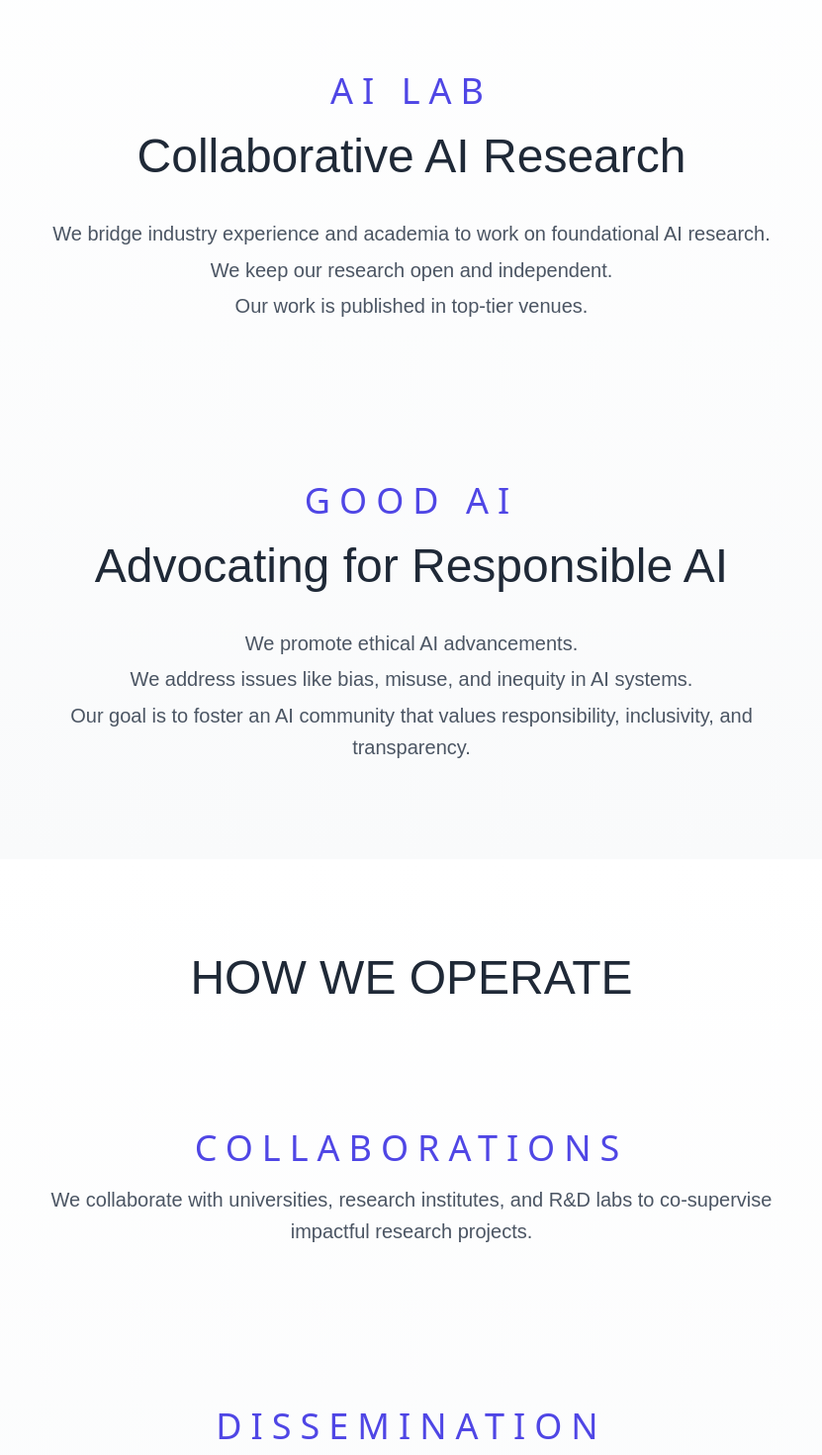
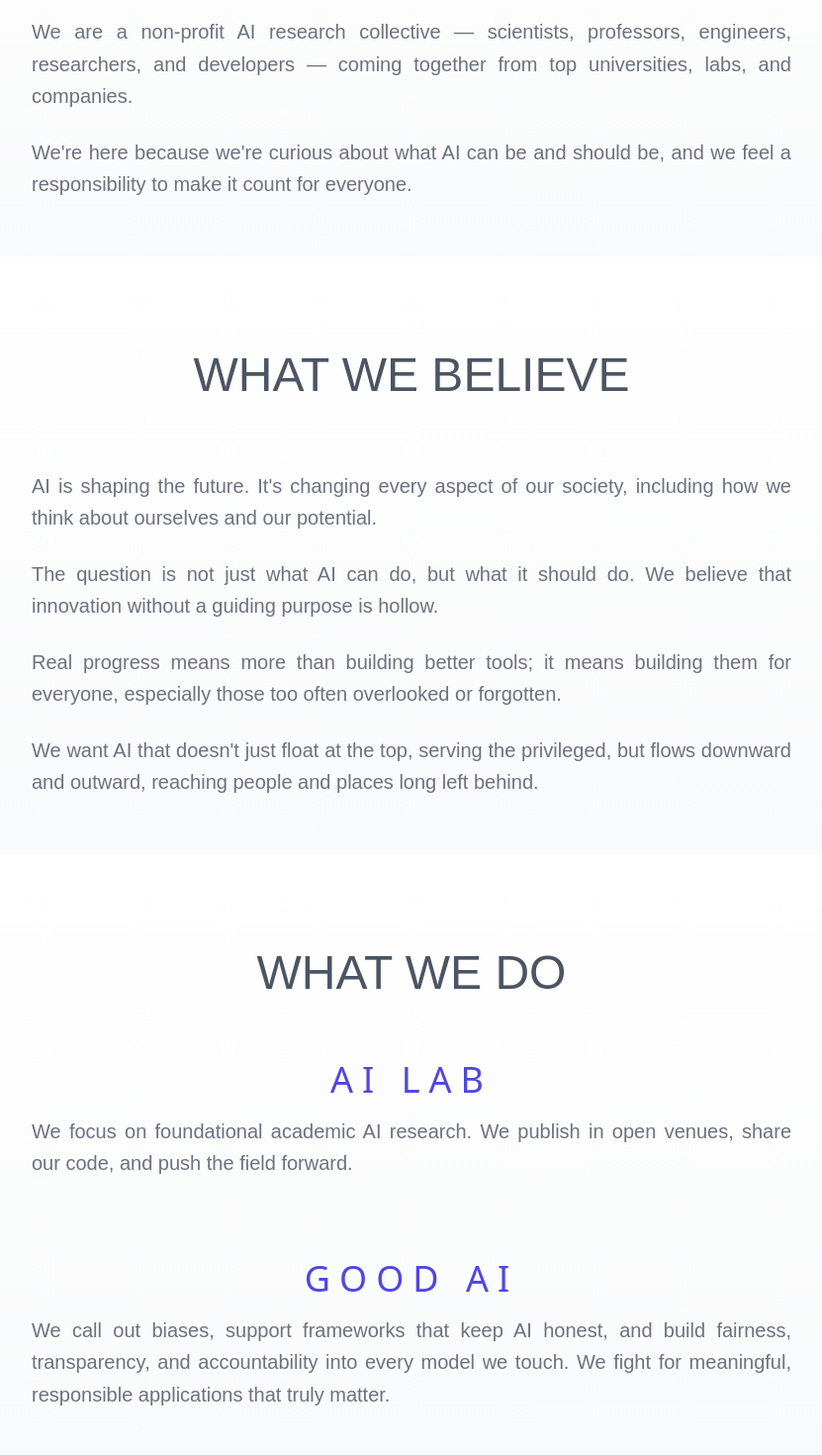
Before and after one commit to theo2021/The-Good-AI-Lab, a Next.js app in the folder frontend/: page / in a window 1280 px wide. Shown: the part 1400-2870 px from the top of the page at 99% size, without its empty margins (224-1055 px from the left). Built offline with nearby package versions, Linux system fonts and the light colour scheme.

Commit message:
Updated manifesto

```diff
--- a/frontend/src/app/page.tsx
+++ b/frontend/src/app/page.tsx
@@ -3,65 +3,92 @@ import Footer from "@/components/layout/Footer";
 import Section from "@/components/Section";
 import { SectionRowProps } from "@/components/SectionRow";
 
+function WhoWeAre() {
+  const sections: SectionRowProps[] = [
+    {
+      paragraph: [
+        "We are a non-profit AI research collective — scientists, professors, engineers, researchers, and developers — coming together from top universities, labs, and companies.",
+        "We're here because we're curious about what AI can be and should be, and we feel a responsibility to make it count for everyone.",
+      ],
+    },
+  ];
+  return <Section id="who-we-are" title="WHO WE ARE" sections={sections} />;
+}
+
+function WhatWeBelieve() {
+  const sections: SectionRowProps[] = [
+    {
+      paragraph: [
+        "AI is shaping the future. It's changing every aspect of our society, including how we think about ourselves and our potential.",
+        "The question is not just what AI can do, but what it should do. We believe that innovation without a guiding purpose is hollow.",
+        "Real progress means more than building better tools; it means building them for everyone, especially those too often overlooked or forgotten.",
+        "We want AI that doesn't just float at the top, serving the privileged, but flows downward and outward, reaching people and places long left behind.",
+      ],
+    },
+  ];
+  return (
+    <Section id="what-we-believe" title="WHAT WE BELIEVE" sections={sections} />
+  );
+}
+
 function WhatWeDo() {
   const sections: SectionRowProps[] = [
     {
-      suptitle: "AI Lab",
-      title: "Collaborative AI Research",
-      paragraph: [
-        "We bridge industry experience and academia to work on foundational AI research.",
-        "We keep our research open and independent.",
-        "Our work is published in top-tier venues.",
-      ],
-      delay: 200,
+      subtitle: "AI Lab",
+      paragraph:
+        "We focus on foundational academic AI research. We publish in open venues, share our code, and push the field forward.",
     },
     {
-      suptitle: "Good AI",
-      title: "Advocating for Responsible AI",
-      paragraph: [
-        "We promote ethical AI advancements.",
-        "We address issues like bias, misuse, and inequity in AI systems.",
-        "Our goal is to foster an AI community that values responsibility, inclusivity, and transparency.",
-      ],
-      delay: 400,
+      subtitle: "Good AI",
+      paragraph:
+        "We call out biases, support frameworks that keep AI honest, and build fairness, transparency, and accountability into every model we touch. We fight for meaningful, responsible applications that truly matter.",
     },
   ];
   return <Section id="what-we-do" title="WHAT WE DO" sections={sections} />;
 }
 
-function HowWeOperate() {
+function HowWeWork() {
   const sections: SectionRowProps[] = [
     {
-      suptitle: "Collaborations",
+      subtitle: "Collaborations",
       paragraph:
-        "We collaborate with universities, research institutes, and R&D labs to co-supervise impactful research projects.",
-      delay: 0,
+        "We team up with universities, research institutes, and R&D labs to tackle projects that have real impact.",
     },
     {
-      suptitle: "Dissemination",
+      subtitle: "Openness and Community",
       paragraph:
-        "We openly share our findings through open-source code, publications, conferences, workshops, and public events.",
-      delay: 200,
+        "We share what we find, learn, and create at conferences, workshops, and public events, aiming to spark honest conversation and inspire both research and action.",
     },
     {
-      suptitle: "Ethics",
+      subtitle: "Partnerships",
       paragraph:
-        "We advocate and promote the ethical use of AI in critical fields like healthcare, sustainability, education, and social impact, while also highlighting the risks and harms of irresponsible AI applications.",
-      delay: 400,
+        "Hand-in-hand with charitable non-profit organisations, we promote and develop AI applications that drive tangible improvements—education, healthcare, humanitarian aid, environmental protection, and more.",
     },
   ];
+  return <Section id="how-we-work" title="HOW WE WORK" sections={sections} />;
+}
 
-  return (
-    <Section id="how-we-operate" title="HOW WE OPERATE" sections={sections} />
-  );
+function OurVision() {
+  const sections: SectionRowProps[] = [
+    {
+      paragraph: [
+        "We see AI as a force that reveals new paths, includes more voices, and helps reshape society for the better.",
+        "If we are to contribute with a verse to this powerful play, let it be driven by curiosity and guided by responsibility.",
+      ],
+    },
+  ];
+  return <Section id="our-vision" title="OUR VISION" sections={sections} />;
 }
 
 export default function Home() {
   return (
     <main className="flex min-h-screen flex-col">
       <Intro />
+      <WhoWeAre />
+      <WhatWeBelieve />
       <WhatWeDo />
-      <HowWeOperate />
+      <HowWeWork />
+      <OurVision />
       <Footer />
     </main>
   );
--- a/frontend/src/components/Section.tsx
+++ b/frontend/src/components/Section.tsx
@@ -3,7 +3,7 @@ import SectionRow, { SectionRowProps } from "./SectionRow";
 
 interface SectionProps {
   id: string;
-  title: string;
+  title?: string;
   sections: SectionRowProps[];
 }
 
@@ -11,16 +11,18 @@ export default function Section({ id, title, sections }: SectionProps) {
   return (
     <section
       id={id}
-      className="relative min-h-screen flex items-center justify-center bg-gradient-to-b from-white to-gray-50"
+      className="relative min-h-[50vh] flex items-center justify-center bg-gradient-to-b from-white to-gray-50 pt-24 pb-12"
     >
-      <div className="container mx-auto px-4 py-24">
-        <div className="text-center mb-32 opacity-0 animate-fade-in">
-          <h2 className="text-5xl font-light text-gray-800 font-playfair">
-            {title}
-          </h2>
-        </div>
+      <div className="container mx-auto px-4">
+        {title && (
+          <div className="text-center pb-16 opacity-0 animate-fade-in">
+            <h2 className="text-5xl font-light text-gray-600 font-playfair">
+              {title}
+            </h2>
+          </div>
+        )}
 
-        <div className="max-w-6xl mx-auto space-y-40">
+        <div className="max-w-6xl mx-auto space-y-20">
           {sections.map((section, index) => (
             <SectionRow key={index} {...section} />
           ))}
--- a/frontend/src/components/SectionRow.tsx
+++ b/frontend/src/components/SectionRow.tsx
@@ -1,44 +1,44 @@
 import React from "react";
 
 export interface SectionRowProps {
-  suptitle?: string; // Optional subtitle displayed as a <span>
+  subtitle?: string; // Optional subtitle displayed as a <span>
   title?: string; // Optional main title displayed as a <h3>
   paragraph: string | string[]; // Paragraph(s), either a single string or an array of strings
   delay?: number; // Optional animation delay in milliseconds
 }
 
 export default function SectionRow({
-  suptitle,
+  subtitle: subtitle,
   title,
   paragraph,
-  delay = 0,
+  delay = 100,
 }: SectionRowProps) {
   return (
     <div
       className={`opacity-0 animate-fade-slide-up [animation-delay:${delay}ms] text-center max-w-3xl mx-auto`}
     >
-      {suptitle && (
-        <span className="text-4xl font-light text-indigo-600 tracking-[.25em] uppercase block mb-4 font-sans">
-          {suptitle}
-        </span>
-      )}
       {title && (
-        <h3 className="text-5xl font-normal text-gray-800 leading-tight font-playfair mb-8">
+        <h3 className="text-5xl font-normal text-gray-600 leading-tight font-playfair mb-8">
           {title}
         </h3>
       )}
-      <div className="space-y-1">
+      {subtitle && (
+        <span className="text-4xl font-light text-indigo-600 tracking-[.25em] uppercase block mb-4 font-sans">
+          {subtitle}
+        </span>
+      )}
+      <div className="space-y-2 max-w-4xl mx-auto">
         {Array.isArray(paragraph)
           ? paragraph.map((point, index) => (
               <p
                 key={index}
-                className="text-xl text-gray-600 leading-relaxed font-inter"
+                className="text-xl text-gray-500 leading-relaxed font-inter text-justify py-2"
               >
                 {point}
               </p>
             ))
           : typeof paragraph === "string" && (
-              <p className="text-xl text-gray-600 leading-relaxed font-inter">
+              <p className="text-xl text-gray-500 leading-relaxed font-inter text-justify">
                 {paragraph}
               </p>
             )}
```
